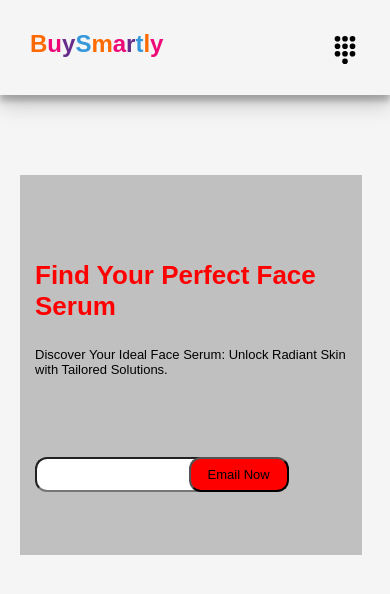
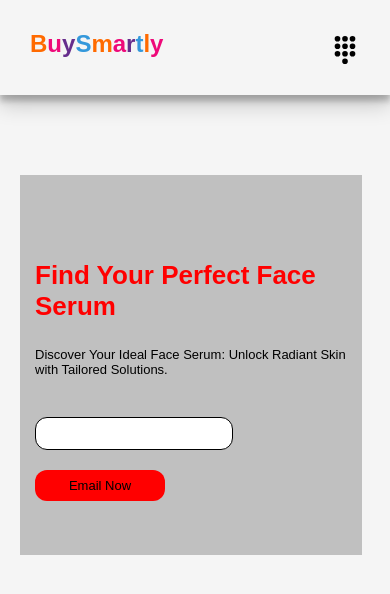
Before and after one commit to sarathypartha001/HtmlPage, a plain HTML site: page index.html in a window 390 px wide. Drawn offline with nearby package versions, Linux system fonts and the light colour scheme.

Commit message:
modified style .css

```diff
--- a/style.css
+++ b/style.css
@@ -125,16 +125,22 @@ header{
     width: 330px;
     padding: 12px;
     border-radius: 12px;
+    border: 1px solid black;
 }
 .home-button
 {
+
     cursor: pointer;
     width: 130px;
-    padding: 12px;
+    padding: 10px;
     border-radius: 12px;
     background-color: red;
-    font-size: medium;
-    margin-left: -50px;
+    font-size: 18px;
+    border: 1px solid black;
+}
+.home-button:hover{
+   background-color: blue;
+   color: black;
 }
 
 /* home session end */
@@ -162,13 +168,8 @@ header{
       margin-top: 70px;
       font-size: small;
     }
-.home-head{
-    margin-bottom: 25px;
-    color: red;
-}
     .home-para{
-    margin-bottom: 80px;
-
+      margin-bottom: 40px;
     }
     .home-input-email{
       width: 180px;
@@ -177,12 +178,9 @@ header{
     }
     .home-button
     {
-    cursor: pointer;
-    width: 100px;
+      margin-top: 20px;
+      border: none;
       padding: 8px;
-    border-radius: 12px;
-    background-color: red;
       font-size: small;
-
     }
 }
```
Lines whose indentation alone changed are shown as unchanged.
